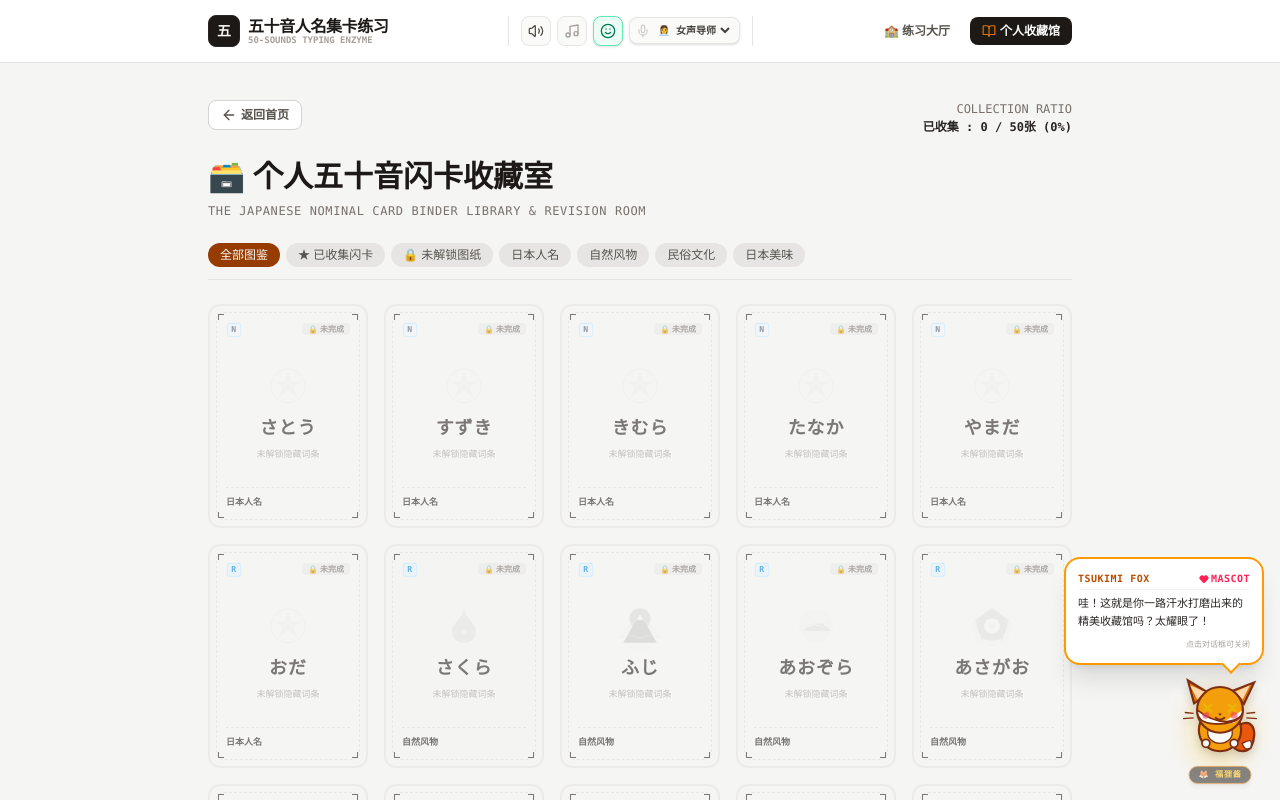
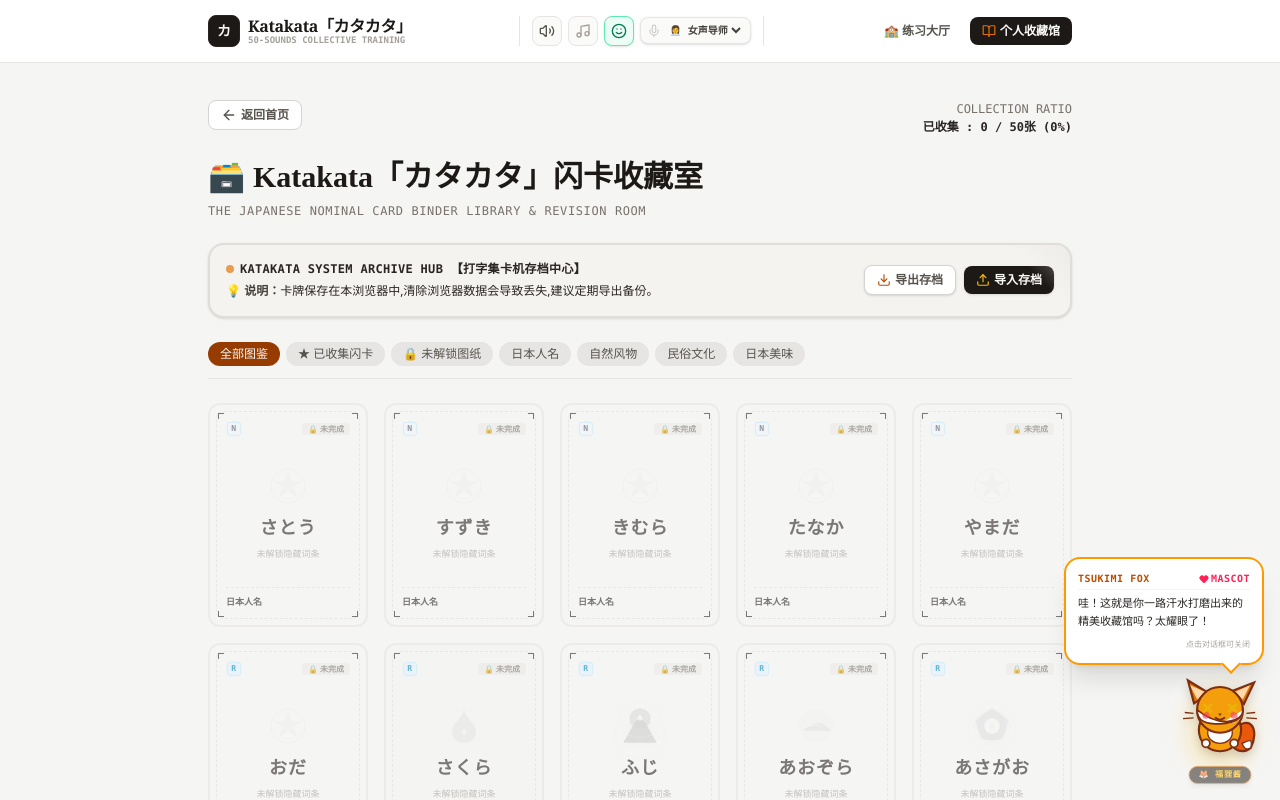
Before and after one commit to 926-ship-it/Katakata, a React (Vite) app: page / in a window 1280 px wide. Both pictures are taken after a click on the button "个人收藏馆". Shown: the top 800 px of the page. Built offline with nearby package versions, Linux system fonts and the light colour scheme.

Commit message:
refactor: rename app to Katakata and add storage safety
- Rename project to "Katakata「カタカタ」" with updated branding.
- Add try-catch blocks to localStorage access for runtime robustness.
- Prepare interface for data import functionality in CardLibraryPage.

```diff
--- a/metadata.json
+++ b/metadata.json
@@ -1,6 +1,6 @@
 {
-  "name": "五十音人名集卡练习",
-  "description": "一款融合人名物品收集与五十音深度练习的游戏化单页应用，自定练习时长，纯正日系复古打字机质感，结合 Gemini AI 提供姓氏文化故事解读与美妙的集卡奖励。",
+  "name": "Katakata「カタカタ」",
+  "description": "Katakata「カタカタ」五十音集卡练习。融合人名物品收集与五十音深度练习的游戏化应用，自定练习时长，纯正日系复古打字机质感，双模式打字与手写描红任意切换，结合丰富卡牌库温故知新。",
   "requestFramePermissions": [],
   "majorCapabilities": ["MAJOR_CAPABILITY_SERVER_SIDE_GEMINI_API"]
 }
--- a/src/App.tsx
+++ b/src/App.tsx
@@ -17,16 +17,32 @@ export default function App() {
 
   // Custom interactive panel states
   const [isMuted, setIsMuted] = useState<boolean>(() => {
+    try {
       return localStorage.getItem("fifty_sound_muted") === "true";
+    } catch (_) {
+      return false;
+    }
   });
   const [bgmEnabled, setBgmEnabled] = useState<boolean>(() => {
+    try {
       return localStorage.getItem("fifty_sound_bgm") === "true";
+    } catch (_) {
+      return false;
+    }
   });
   const [voiceType, setVoiceType] = useState<string>(() => {
+    try {
       return localStorage.getItem("fifty_sound_voice_type") || "female";
+    } catch (_) {
+      return "female";
+    }
   });
   const [showMascot, setShowMascot] = useState<boolean>(() => {
+    try {
       return localStorage.getItem("fifty_sound_show_mascot") !== "false";
+    } catch (_) {
+      return true;
+    }
   });
   const [lastAction, setLastAction] = useState<"correct" | "error" | "complete" | "">("");
   const [practiceMode, setPracticeMode] = useState<"typing" | "handwriting">("typing");
@@ -44,7 +60,11 @@ export default function App() {
   // Synchronize state preferences
   useEffect(() => {
     audioSynth.setMute(isMuted);
+    try {
       localStorage.setItem("fifty_sound_muted", String(isMuted));
+    } catch (e) {
+      console.warn("localStorage restricted", e);
+    }
   }, [isMuted]);
 
   useEffect(() => {
@@ -53,16 +73,28 @@ export default function App() {
     } else {
       audioSynth.stopAmbientBGM();
     }
+    try {
       localStorage.setItem("fifty_sound_bgm", String(bgmEnabled));
+    } catch (e) {
+      console.warn("localStorage restricted", e);
+    }
   }, [bgmEnabled, isMuted]);
 
   useEffect(() => {
     audioSynth.setVoiceType(voiceType);
+    try {
       localStorage.setItem("fifty_sound_voice_type", voiceType);
+    } catch (e) {
+      console.warn("localStorage restricted", e);
+    }
   }, [voiceType]);
 
   useEffect(() => {
+    try {
       localStorage.setItem("fifty_sound_show_mascot", String(showMascot));
+    } catch (e) {
+      console.warn("localStorage restricted", e);
+    }
   }, [showMascot]);
 
   // Robust gesture click handler to bind to AudioContext autoplay permissions
@@ -138,7 +170,11 @@ export default function App() {
       nextPractices[card.id] = (nextPractices[card.id] || 0) + rounds;
     });
     setPracticeTimes(nextPractices);
+    try {
       localStorage.setItem("fifty_sound_practice_times", JSON.stringify(nextPractices));
+    } catch (e) {
+      console.warn("localStorage restricted", e);
+    }
 
     // Handle card unlock criteria (needs at least 3 correct spellings)
     if (rounds >= 3) {
@@ -146,7 +182,11 @@ export default function App() {
       if (isNewUnlockList.length > 0) {
         const nextCollected = [...collectedIds, ...isNewUnlockList.map(c => c.id)];
         setCollectedIds(nextCollected);
+        try {
           localStorage.setItem("fifty_sound_unlocked_cards", JSON.stringify(nextCollected));
+        } catch (e) {
+          console.warn("localStorage restricted", e);
+        }
       }
 
       setCeremonyCards(activeCards);
@@ -160,6 +200,17 @@ export default function App() {
     }
 
     setActiveCards([]);
+  };
+
+  const handleImportData = (unlockedCards: string[], ptTimes: Record<string, number>, settings?: any) => {
+    setCollectedIds(unlockedCards);
+    setPracticeTimes(ptTimes);
+    if (settings) {
+      if (settings.hasOwnProperty("muted")) setIsMuted(settings.muted);
+      if (settings.hasOwnProperty("bgm")) setBgmEnabled(settings.bgm);
+      if (settings.hasOwnProperty("voiceType")) setVoiceType(settings.voiceType);
+      if (settings.hasOwnProperty("showMascot")) setShowMascot(settings.showMascot);
+    }
   };
 
   const handleStartTraining = (cardsList: DictionaryItem[], durationMs: number) => {
@@ -378,11 +429,11 @@ export default function App() {
             className="flex items-center gap-2 cursor-pointer"
           >
             <div className="w-8 h-8 rounded-lg bg-stone-900 border border-stone-800 flex items-center justify-center text-stone-100 text-sm font-serif font-black">
-              五
+              カ
             </div>
             <div>
-              <span className="font-serif font-black tracking-tight text-stone-900">五十音人名集卡练习</span>
-              <span className="text-[9px] font-mono block text-stone-400 -mt-1 font-bold">50-SOUNDS TYPING ENZYME</span>
+              <span className="font-serif font-black tracking-tight text-stone-900">Katakata「カタカタ」</span>
+              <span className="text-[9px] font-mono block text-stone-400 -mt-1 font-bold">50-SOUNDS COLLECTIVE TRAINING</span>
             </div>
           </div>
 
@@ -570,6 +621,7 @@ export default function App() {
                 collectedIds={collectedIds}
                 practiceTimes={practiceTimes}
                 onGoBack={() => setCurrentPage("start")}
+                onImportData={handleImportData}
               />
             </motion.div>
           )}
@@ -595,7 +647,7 @@ export default function App() {
 
       {/* Footer information bar */}
       <footer className="text-center text-stone-400 py-6 text-xs font-mono max-w-xl mx-auto space-y-1.5 border-t border-stone-200 select-none">
-        <p>©五十音人名集卡练习 2026 EDITION. POWERED BY GOOGLE DEEPMIND GEMINI & REACT.</p>
+        <p>©Katakata「カタカタ」五十音集卡练习 2026 EDITION. POWERED BY GOOGLE DEEPMIND GEMINI & REACT.</p>
         <p className="text-[10px] text-stone-300">
           DESIGNED FOR CLASSICAL JAPANESE ROMAJI LEARNING RETENTION. ALL INTELLECTUALS SECURE.
         </p>
--- a/src/components/CardLibraryPage.tsx
+++ b/src/components/CardLibraryPage.tsx
@@ -1,6 +1,6 @@
 import React, { useState } from "react";
 import { motion, AnimatePresence } from "motion/react";
-import { BookOpen, Sparkles, Calendar, RotateCw, ArrowLeft, Lightbulb, Hourglass, HelpCircle, Activity, Volume2, PenTool } from "lucide-react";
+import { BookOpen, Sparkles, Calendar, RotateCw, ArrowLeft, Lightbulb, Hourglass, HelpCircle, Activity, Volume2, PenTool, Download, Upload } from "lucide-react";
 import { DICTIONARY, DictionaryItem } from "../data/dictionary";
 import { audioSynth } from "../utils/audio";
 import { CalligraphyCanvas } from "./CalligraphyCanvas";
@@ -10,18 +10,142 @@ interface CardLibraryPageProps {
   collectedIds: string[];
   practiceTimes: Record<string, number>; // Maps cardId to total completed practice rounds
   onGoBack: () => void;
+  onImportData: (unlockedCards: string[], ptTimes: Record<string, number>, settings?: any) => void;
 }
 
 export const CardLibraryPage: React.FC<CardLibraryPageProps> = ({
   collectedIds,
   practiceTimes,
   onGoBack,
+  onImportData,
 }) => {
   const [selectedCard, setSelectedCard] = useState<DictionaryItem | null>(null);
   const [aiStory, setAiStory] = useState<string>("");
   const [loadingAi, setLoadingAi] = useState<boolean>(false);
   const [categoryFilter, setCategoryFilter] = useState<string>("all");
   const [activeDetailTab, setActiveDetailTab] = useState<"story" | "drawing">("story");
+
+  const [isStorageAvailable] = useState<boolean>(() => {
+    try {
+      const testKey = "__test_key__";
+      localStorage.setItem(testKey, testKey);
+      localStorage.removeItem(testKey);
+      return true;
+    } catch (e) {
+      return false;
+    }
+  });
+
+  const fileInputRef = React.useRef<HTMLInputElement>(null);
+
+  const handleExportBackup = () => {
+    if (!isStorageAvailable) {
+      alert("⚠️ 当前浏览器限制了本地存储，导出存档功能不可用。");
+      return;
+    }
+    try {
+      const keys = [
+        "fifty_sound_unlocked_cards",
+        "fifty_sound_practice_times",
+        "fifty_sound_muted",
+        "fifty_sound_bgm",
+        "fifty_sound_voice_type",
+        "fifty_sound_show_mascot"
+      ];
+
+      const backupData: Record<string, string | null> = {};
+      keys.forEach(key => {
+        backupData[key] = localStorage.getItem(key);
+      });
+
+      const backupPayload = {
+        app: "katakata",
+        version: "1.0.0",
+        exportedAt: new Date().toISOString(),
+        payload: backupData
+      };
+
+      const jsonString = JSON.stringify(backupPayload, null, 2);
+      const blob = new Blob([jsonString], { type: "application/json" });
+      const url = URL.createObjectURL(blob);
+
+      const dateStr = new Date().toISOString().split('T')[0];
+      const link = document.createElement("a");
+      link.href = url;
+      link.download = `katakata-backup-${dateStr}.json`;
+      document.body.appendChild(link);
+      link.click();
+      document.body.removeChild(link);
+      URL.revokeObjectURL(url);
+
+      audioSynth.playCarriageReturn();
+    } catch (error) {
+      console.error("Export save error", error);
+      alert("😰 导出存档失败，请检查浏览器限制设置。");
+    }
+  };
+
+  const handleImportBackup = (e: React.ChangeEvent<HTMLInputElement>) => {
+    if (!isStorageAvailable) {
+      alert("⚠️ 当前浏览器限制了本地存储，导入存档功能不可用。");
+      return;
+    }
+    const file = e.target.files?.[0];
+    if (!file) return;
+
+    const reader = new FileReader();
+    reader.onload = (event) => {
+      try {
+        const dataStr = event.target?.result as string;
+        const parsed = JSON.parse(dataStr);
+
+        if (parsed.app !== "katakata" || !parsed.payload) {
+          throw new Error("格式不正确：未能识别有效的 Katakata 存档。");
+        }
+
+        const confirmProceed = window.confirm("💡 导入将覆盖当前所有数据，是否继续？");
+        if (!confirmProceed) {
+          e.target.value = "";
+          return;
+        }
+
+        const payload = parsed.payload;
+
+        const keysToWrite = Object.keys(payload);
+        keysToWrite.forEach(key => {
+          const val = payload[key];
+          if (val !== null && val !== undefined) {
+            localStorage.setItem(key, val);
+          }
+        });
+
+        const unlockedListRaw = payload["fifty_sound_unlocked_cards"];
+        const practiceTimesRaw = payload["fifty_sound_practice_times"];
+
+        const unlockedCards = unlockedListRaw ? JSON.parse(unlockedListRaw) : [];
+        const ptTimes = practiceTimesRaw ? JSON.parse(practiceTimesRaw) : {};
+
+        const settings = {
+          muted: payload["fifty_sound_muted"] === "true",
+          bgm: payload["fifty_sound_bgm"] === "true",
+          voiceType: payload["fifty_sound_voice_type"] || "female",
+          showMascot: payload["fifty_sound_show_mascot"] !== "false"
+        };
+
+        onImportData(unlockedCards, ptTimes, settings);
+
+        audioSynth.playFanfare();
+        alert("🎉 存档导入成功！您的练习卡库、记录和音像效果已完全同步加载。");
+
+      } catch (err: any) {
+        console.error(err);
+        alert(`❌ 导入失败: ${err?.message || "JSON 损坏或不合规"}`);
+      } finally {
+        e.target.value = "";
+      }
+    };
+    reader.readAsText(file);
+  };
 
   // Fetch or trigger Gemini AI Name story teller API
   const handleFetchAiStory = async (item: DictionaryItem) => {
@@ -89,11 +213,84 @@ export const CardLibraryPage: React.FC<CardLibraryPageProps> = ({
           className="text-3xl font-black text-stone-900 font-serif"
           style={{ fontFamily: '"Yu Mincho", "MS Mincho", "Hiragino Mincho ProN", serif' }}
         >
-          🗃️ 个人五十音闪卡收藏室
+          🗃️ Katakata「カタカタ」闪卡收藏室
         </h1>
         <p className="text-xs text-stone-500 font-mono uppercase tracking-wider">
           THE JAPANESE NOMINAL CARD BINDER LIBRARY & REVISION ROOM
         </p>
+      </div>
+
+      {/* Save Export/Import Panel Box styled with typewriter and monospace aesthetics */}
+      <div className="bg-[#f5f3ef] border-2 border-stone-800/10 rounded-2xl p-4 space-y-3.5 shadow-sm relative overflow-hidden">
+        {/* Typewriter details */}
+        <div className="absolute top-0 right-0 w-16 h-16 bg-gradient-to-bl from-stone-200/50 via-transparent to-transparent pointer-events-none" />
+
+        <div className="flex flex-col md:flex-row md:items-center justify-between gap-4">
+          <div className="space-y-1">
+            <div className="flex items-center gap-1.5">
+              <span className="w-2 h-2 rounded-full bg-amber-600 animate-pulse" />
+              <h3 className="font-mono font-bold text-stone-800 text-xs tracking-wide">
+                KATAKATA SYSTEM ARCHIVE HUB 【打字集卡机存档中心】
+              </h3>
+            </div>
+            <p className="text-[12px] text-stone-550 leading-relaxed font-sans max-w-xl">
+              💡 <span className="font-semibold text-stone-700">说明：</span>卡牌保存在本浏览器中,清除浏览器数据会导致丢失,建议定期导出备份。
+            </p>
+          </div>
+
+          <div className="flex flex-wrap items-center gap-2 font-mono">
+            {/* Real input type file hidden */}
+            <input
+              type="file"
+              ref={fileInputRef}
+              onChange={handleImportBackup}
+              accept=".json"
+              className="hidden"
+            />
+
+            <button
+              onClick={() => {
+                audioSynth.playCardSlide();
+                handleExportBackup();
+              }}
+              disabled={!isStorageAvailable}
+              className={`flex items-center gap-1 px-3 py-1.5 rounded-lg border text-xs font-bold transition-all cursor-pointer shadow-sm ${
+                isStorageAvailable
+                  ? "bg-white border-stone-300 text-stone-600 hover:bg-stone-50 hover:text-stone-900 active:scale-95"
+                  : "bg-stone-100 border-stone-200 text-stone-400 cursor-not-allowed opacity-50"
+              }`}
+              title="导出当前集卡进度与统计到本地文件"
+            >
+              <Download className="w-3.5 h-3.5 text-amber-700" />
+              <span>导出存档</span>
+            </button>
+
+            <button
+              onClick={() => {
+                audioSynth.playCardSlide();
+                fileInputRef.current?.click();
+              }}
+              disabled={!isStorageAvailable}
+              className={`flex items-center gap-1 px-3 py-1.5 rounded-lg text-xs font-bold transition-all cursor-pointer shadow-sm ${
+                isStorageAvailable
+                  ? "bg-stone-900 border-transparent text-stone-50 hover:bg-stone-800 hover:text-white active:scale-95"
+                  : "bg-stone-100 border-stone-200 text-stone-400 cursor-not-allowed opacity-50"
+              }`}
+              title="选择一份历史 Katakata JSON 存档进行恢复"
+            >
+              <Upload className="w-3.5 h-3.5 text-amber-400" />
+              <span>导入存档</span>
+            </button>
+          </div>
+        </div>
+
+        {/* Local Storage Restricted Warning Banner */}
+        {!isStorageAvailable && (
+          <div className="bg-red-50 border border-red-200 text-red-700 p-2.5 rounded-xl text-xs font-sans flex items-center gap-2 animate-bounce">
+            <span className="text-sm">⚠️</span>
+            <span>当前浏览器限制了本地存储，存档功能不可用。请确认您未开启极限无痕/隐私保护或禁用了本地 LocalStorage 功能。</span>
+          </div>
+        )}
       </div>
 
       {/* Categories select tabs */}
```
Also changed, not shown: src/components/StartPage.tsx (+16 -9 lines). Lines whose indentation alone changed are shown as unchanged.
